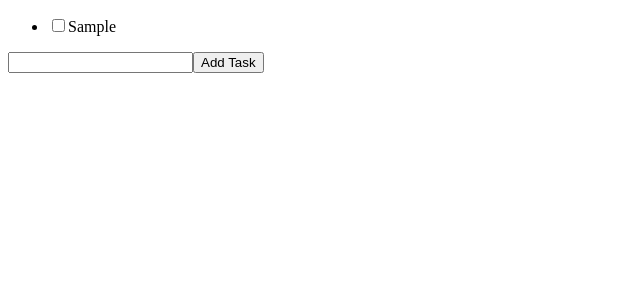
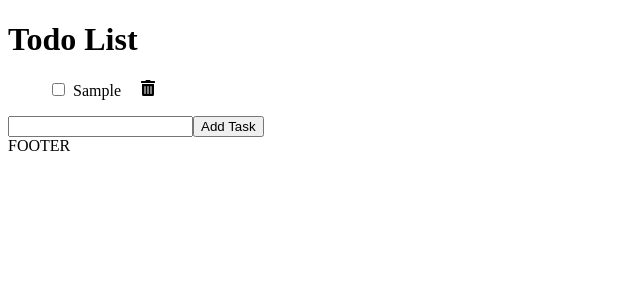
Before and after one commit to tommy211369/react-todo-list, a React (Create React App) app: page / in a window 1280 px wide. Both pictures are taken after typing "Sample" into the empty fields and a click on the button "Add Task". Shown: the top 300 px of the page, without its empty margins (0-640 px from the left). Built offline with nearby package versions, Linux system fonts and the light colour scheme.

Commit message:
trash button

```diff
--- a/package.json
+++ b/package.json
@@ -3,6 +3,9 @@
   "version": "0.1.0",
   "private": true,
   "dependencies": {
+    "@fortawesome/fontawesome-svg-core": "^1.2.35",
+    "@fortawesome/free-solid-svg-icons": "^5.15.3",
+    "@fortawesome/react-fontawesome": "^0.1.14",
     "@testing-library/jest-dom": "^5.14.1",
     "@testing-library/react": "^11.2.7",
     "@testing-library/user-event": "^12.8.3",
--- a/src/App.css
+++ b/src/App.css
@@ -7,5 +7,26 @@
 
 .task-on {
   text-decoration: none;
-  background-color: white;
 }
+
+li {
+  width: max-content;
+  display: flex;
+  justify-content: space-between;
+  overflow: hidden;
+}
+
+label {
+  margin-left: 5px;
+  overflow: scroll;
+}
+
+.trash {
+  margin-left: 20px;
+}
+
+.trash:hover,
+button:hover,
+input[type="checkbox"]:hover {
+  cursor: pointer;
+}
--- a/src/App.js
+++ b/src/App.js
@@ -1,28 +1,34 @@
 import { useState } from "react";
+import { library } from "@fortawesome/fontawesome-svg-core";
+import { faTrashAlt } from "@fortawesome/free-solid-svg-icons";
 import "./App.css";
+import Header from "./components/Header";
 import Footer from "./components/Footer";
+import { FontAwesomeIcon } from "@fortawesome/react-fontawesome";
+library.add(faTrashAlt);
 
 function App() {
   const [tabTasks, setTabTasks] = useState([]);
   const [newTask, setNewTask] = useState("");
 
-  // champs input
+  // input value updated
   const handleTextInput = (e) => {
     setNewTask(e.target.value);
   };
 
-  // check box
-
   return (
     <div>
+      <Header />
       {/* liste task */}
       <ul>
         {tabTasks.map((task, index) => {
           console.log("task :", task);
           const newTabTasks = [...tabTasks]; // copie of tabTasks (array)
           const newObjTask = { ...task }; // copie of task (object)
+
           return (
             <li key={index}>
+              <div>
                 <input
                   value={task.checked}
                   type="checkbox"
@@ -35,8 +41,11 @@ function App() {
                       // state update
                       setTabTasks(newTabTasks);
                     } else if (task.checked === true) {
+                      // change checked value to false in newObjTask
                       newObjTask.checked = false;
+                      // remove index from newTabTasks and replace by newObjTask
                       newTabTasks.splice(index, 1, newObjTask);
+                      // state update
                       setTabTasks(newTabTasks);
                     }
                   }}
@@ -44,12 +53,26 @@ function App() {
                 <label className={newObjTask.checked ? "task-off" : "task-on"}>
                   {newObjTask.titleTask}
                 </label>
+              </div>
+
+              {/* Trash button */}
+              <div
+                className="trash"
+                onClick={() => {
+                  // deleted task from array
+                  newTabTasks.splice(index, 1);
+                  // state updated
+                  setTabTasks(newTabTasks);
+                }}
+              >
+                <FontAwesomeIcon icon="trash-alt" />
+              </div>
             </li>
           );
         })}
       </ul>
 
-      {/* saisie task */}
+      {/* input value */}
       <div>
         <input type="text" value={newTask} onChange={handleTextInput} />
         <button
--- a/src/components/Footer.js
+++ b/src/components/Footer.js
@@ -1,5 +1,5 @@
 import React from "react";
 
 export default function Footer() {
-  return <div></div>;
+  return <div>FOOTER</div>;
 }
--- /dev/null
+++ b/src/components/Header.js
@@ -0,0 +1,9 @@
+import React from "react";
+
+export default function Header() {
+  return (
+    <div>
+      <h1>Todo List</h1>
+    </div>
+  );
+}
```
Also changed, not shown: 1 other file (tests, documents, lock files or other folders). Lines whose indentation alone changed are shown as unchanged.
